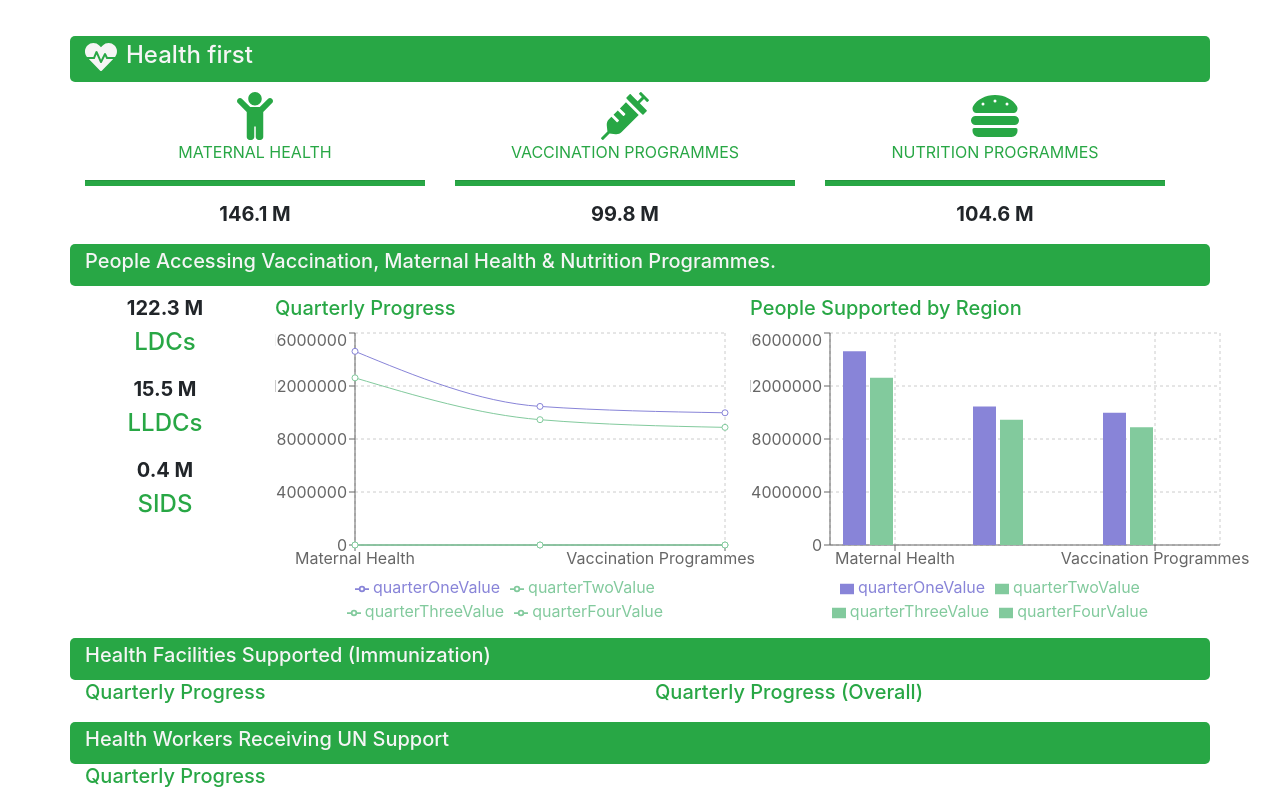
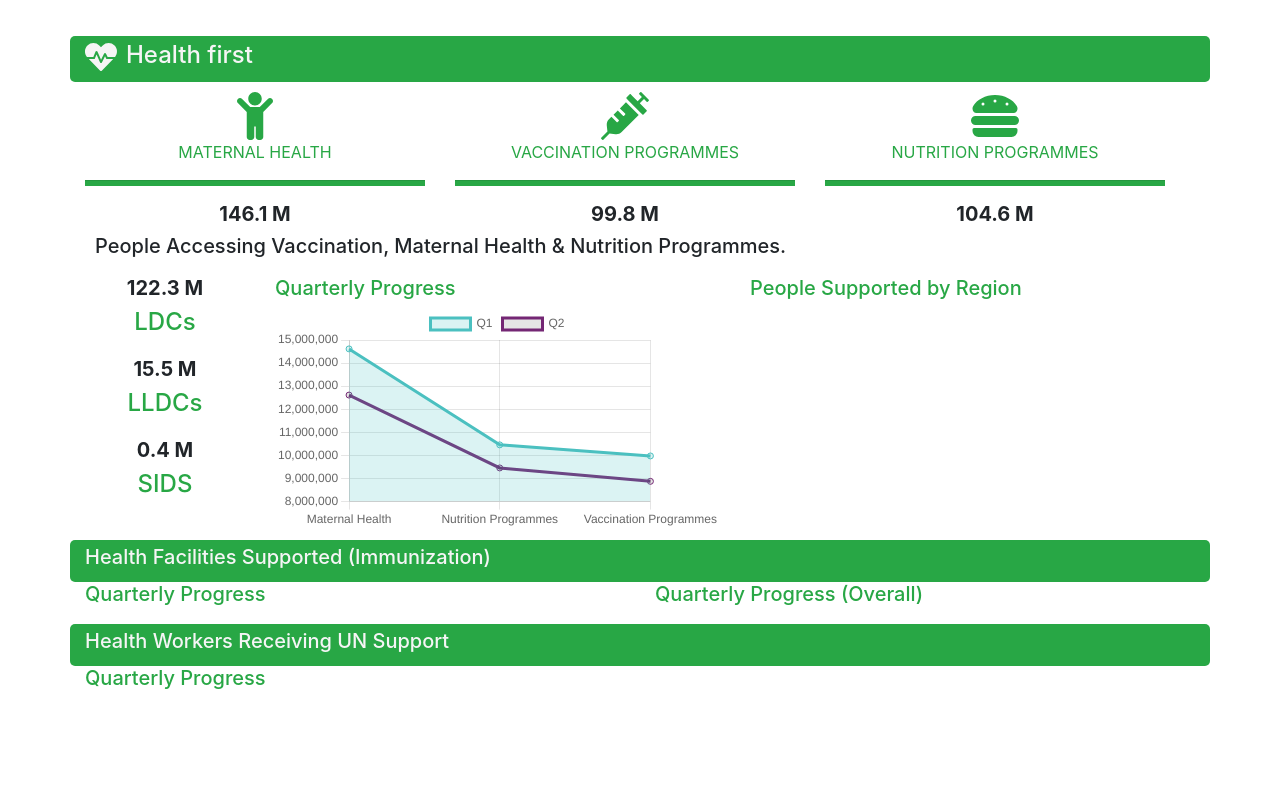
Before and after one commit to raashidahmad/uninfo-portal, a React (Create React App) app: page / in a window 1280 px wide. Shown: the part 467-1263 px from the top of the page. After the commit the page ends 1165 px from the top, so only its background shows below. Built offline with nearby package versions, Linux system fonts and the light colour scheme.

Commit message:
Basic line chart using chartjs for react

```diff
--- a/package.json
+++ b/package.json
@@ -12,10 +12,12 @@
     "@testing-library/react": "^11.2.7",
     "@testing-library/user-event": "^12.8.3",
     "bootstrap": "^4.6.0",
+    "chart.js": "^3.5.1",
     "jquery": "^3.6.0",
     "popper.js": "^1.16.1-lts",
     "react": "^17.0.2",
     "react-bootstrap": "^1.6.1",
+    "react-chartjs-2": "^3.0.4",
     "react-dom": "^17.0.2",
     "react-papaparse": "^3.16.1",
     "react-router-dom": "^5.2.0",
--- a/src/components/health/HealthFirst.js
+++ b/src/components/health/HealthFirst.js
@@ -48,7 +48,6 @@ function HealthFirst(props) {
                 });
 
                 let vaccinationData = data.filter(d => d.code === numberCodes.ONE);
-                //console.log(vaccinationData);
                 let vaccinationChartData = [];
                 vaccinationData.forEach((d) => {
                     let subGroup = d.subGroup;
--- a/src/components/health/Vaccination.js
+++ b/src/components/health/Vaccination.js
@@ -1,11 +1,63 @@
 import React from 'react';
-import { LineChart, XAxis, Tooltip, CartesianGrid, Line, YAxis } from 'recharts';
-import { BarChart, Bar, Legend } from 'recharts';
+import { Line } from 'react-chartjs-2';
 
 function Vaccination(props) {
+    let labels = props.data.map(v => v.subGroup);
+    let quarterOneData = props.data.map(v => v.quarterOneValue);
+    let quarterTwoData = props.data.map(v => v.quarterTwoValue);
+
+    console.log(labels);
+
+    /*let lineChartData = {
+        labels: labels,
+        datasets: [
+          {
+            label: 'Q1',
+            data: quarterOneData,
+            //fill: false,
+            backgroundColor: 'rgb(255, 99, 132)',
+            borderColor: 'rgba(255, 99, 132, 0.2)',
+          },
+          {
+            label: 'Q2',
+            data: quarterTwoData,
+            //fill: false,
+            backgroundColor: 'rgb(54, 162, 235)',
+            borderColor: 'rgba(54, 162, 235, 0.2)',
+          },
+        ],
+      };
+
+      let lineChartOptions = {
+        responsive: true,
+        plugins: {
+          legend: {
+            position: 'top',
+          }
+        }
+      };*/
+      const lineChartData = {
+        labels: labels,
+        datasets: [
+          {
+            label: "Q1",
+            data: quarterOneData,
+            fill: true,
+            backgroundColor: "rgba(75,192,192,0.2)",
+            borderColor: "rgba(75,192,192,1)"
+          },
+          {
+            label: "Q2",
+            data: quarterTwoData,
+            fill: false,
+            borderColor: "#742774"
+          }
+        ]
+      };
+
     return (
         <div>
-            <div className="row success-container margin-top-10">
+            <div cl assName="row success-container margin-top-10">
                 <span className="row margin-left-10">
                     <h5>People Accessing Vaccination, Maternal Health & Nutrition Programmes.</h5>
                 </span>
@@ -25,52 +77,12 @@ function Vaccination(props) {
                 </div>
                 <div className="col-md-5">
                     <h5 className="text-success margin-top-10">Quarterly Progress</h5>
-                    <LineChart
-                        width={480}
-                        height={300}
-                        data={props.data}
-                        margin={{
-                            top: 5,
-                            right: 30,
-                            left: 20,
-                            bottom: 5,
-                        }}
-                    >
-                        <CartesianGrid strokeDasharray="3 3" />
-                        <XAxis dataKey="subGroup" />
-                        <YAxis />
-                        <Tooltip />
-                        <Legend />
-                        <Line type="monotone" dataKey="quarterOneValue" stroke="#8884d8" />
-                        <Line type="monotone" dataKey="quarterTwoValue" stroke="#82ca9d" />
-                        <Line type="monotone" dataKey="quarterThreeValue" stroke="#82ca9d" />
-                        <Line type="monotone" dataKey="quarterFourValue" stroke="#82ca9d" />
-                    </LineChart>
+                    <Line data={lineChartData} />
                 </div>
 
                 <div className="col-md-5">
                     <h5 className="text-success margin-top-10">People Supported by Region</h5>
-                    <BarChart
-                        width={500}
-                        height={300}
-                        data={props.data}
-                        margin={{
-                            top: 5,
-                            right: 30,
-                            left: 20,
-                            bottom: 5
-                        }}
-                    >
-                        <CartesianGrid strokeDasharray="3 3" />
-                        <XAxis dataKey="subGroup" type="category" />
-                        <YAxis />
-                        <Tooltip />
-                        <Legend />
-                        <Bar dataKey="quarterOneValue" fill="#8884d8" />
-                        <Bar dataKey="quarterTwoValue" fill="#82ca9d" />
-                        <Bar dataKey="quarterThreeValue" fill="#82ca9d" />
-                        <Bar dataKey="quarterFourValue" fill="#82ca9d" />
-                    </BarChart>
+
                 </div>
             </div>
 
```
Also changed, not shown: 1 other file (tests, documents, lock files or other folders).
